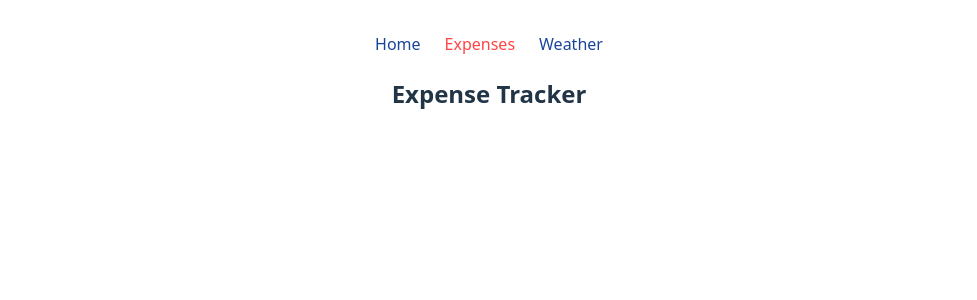
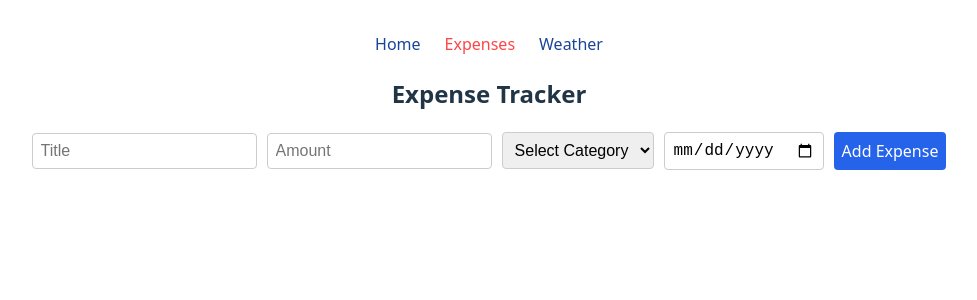
Before and after one commit to jasumulmi24/react-assignment, a React app: page /expenses in a window 1280 px wide. Shown: the top 300 px of the page, without its empty margins (151-1128 px from the left). Built offline with nearby package versions, Linux system fonts and the light colour scheme; the HTML template or start-up script is replaced by a standard one.

Commit message:
added expense form, with controlled input and handled fom submit, used callback to pass expense object from Form to Expense component (parent)

```diff
--- a/src/components/Navbar.tsx
+++ b/src/components/Navbar.tsx
@@ -2,13 +2,12 @@ import { NavLink } from "react-router-dom";
 
 export const NavBar = () => {
     return (
-        <>
+    <>
         <nav className="navbar">
             <NavLink to="/">Home</NavLink>
             <NavLink to="expenses">Expenses</NavLink>
             <NavLink to="weather">Weather</NavLink>
         </nav>
-
-        </>
+    </>
     )
 }
--- /dev/null
+++ b/src/features/expenses/ExpenseForm.tsx
@@ -0,0 +1,59 @@
+import { useState } from "react";
+
+const ExpenseForm = ({addExpense} : any) => {
+   const [form, setForm] = useState({title: "",amount: "",category: "", date: ""});
+
+   const handleFormSubmit = (e: any) => {
+       e.preventDefault();
+       if(!form.title) return;
+       if(!form.amount) return;
+       if(!form.category) return;
+       if(!form.date) return;
+
+       var model = { title: form.title, amount: form.amount, category: form.category, date: form.date };
+       addExpense(model);
+
+       setForm({ title: "", amount: "", category: "", date: ""});
+    };
+
+    const handleChange = (e: React.ChangeEvent<HTMLInputElement | HTMLSelectElement>) => {
+        setForm(prev => ({
+            ...prev,
+            [e.target.name]: e.target.value
+        })
+    )};
+
+    return (
+        <form className="expense-form" onSubmit={handleFormSubmit}>
+        <input
+            type="text"
+            name="title"
+            placeholder="Title"
+            onChange={handleChange}
+            value={form.title}
+        />
+
+        <input
+            type="number"
+            name="amount"
+            placeholder="Amount"
+            onChange={handleChange}
+            value={form.amount}
+        />
+
+        <select name="category" onChange={handleChange} value={form.category}>
+            <option value="">Select Category</option>
+            <option value="Food">Food</option>
+            <option value="Transport">Transport</option>
+            <option value="Entertainment">Entertainment</option>
+            <option value="Other">Other</option>
+        </select>
+
+        <input type="date" name="date" value={form.date} onChange={handleChange}/>
+
+        <button type="submit">Add Expense</button>
+        </form>
+    )
+};
+
+export default ExpenseForm;
--- a/src/index.css
+++ b/src/index.css
@@ -80,3 +80,32 @@ button:focus-visible {
   border-bottom-color: #2563eb; /* only colored when active */
   color: rgb(255, 69, 69);
 }
+
+.expense-form {
+  display: flex;
+  gap: 10px; /* space between fields */
+  flex-wrap: wrap; /* wrap to next line if screen is small */
+  justify-content: center;
+  align-items: center;
+  margin: 20px auto;
+}
+
+.expense-form input,
+.expense-form select,
+.expense-form button {
+  padding: 8px;
+  font-size: 1rem;
+  border-radius: 4px;
+  border: 1px solid #ccc;
+}
+
+.expense-form button {
+  background-color: #2563eb;
+  color: white;
+  border: none;
+  cursor: pointer;
+}
+
+.expense-form button:hover {
+  background-color: #1e40af;
+}
--- a/src/pages/Expenses.tsx
+++ b/src/pages/Expenses.tsx
@@ -1,5 +1,21 @@
-const Expenses = () => (
-      <h2>Expense Tracker</h2>
-)
+import { useState } from "react";
+import ExpenseForm from "../features/expenses/ExpenseForm";
+import type Expense from "../models/expense.type";
+
+const Expenses = () => {
+
+  const [expenses, setExpenses] = useState<Expense[]>([]);
+
+  const handleAddExpense = (expense: Expense) => {
+    setExpenses(prev => [...prev, expense]);
+  };
+
+return(
+  <>
+    <h2>Expense Tracker</h2>
+    <ExpenseForm addExpense={handleAddExpense}/>
+  </>
+  )
+}
 
 export default Expenses;
```
Also changed, not shown: src/models/expense.type.ts (added, +7 -0 lines).
